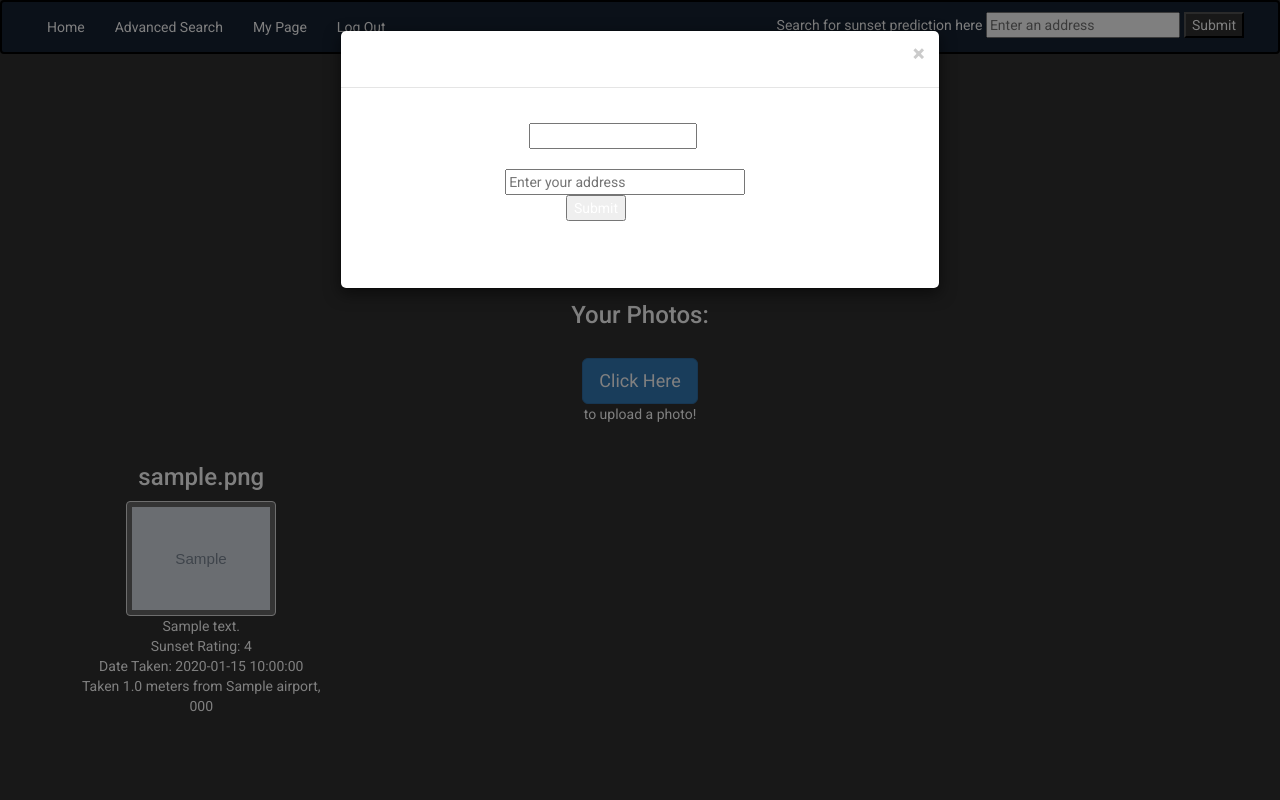
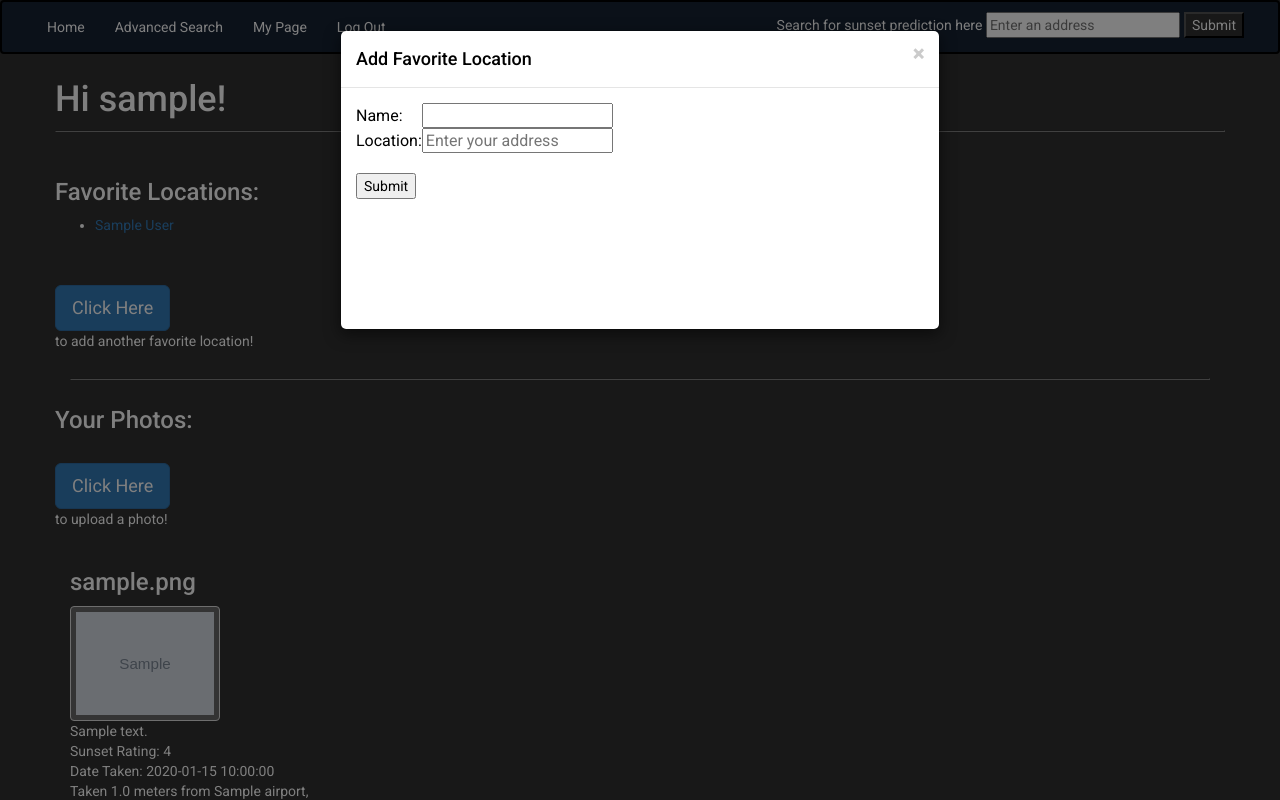
Before and after one commit to hleonhardy/fellowship-final-project, a Flask app: page /mypage in a window 1280 px wide, after a click on "Click Here". Run offline with Flask 2, Linux system fonts and the light colour scheme; the visitor is signed in with stand-in values (Sample User, id 1); tables that the repository leaves empty hold one stand-in row (values such as "Sample post"); grey boxes marked "Sample" are stand-in pictures; some libraries are stand-ins or nearby versions.

Commit message:
Tweaked the modal windows and other small things in css

```diff
--- a/templates/homepage.html
+++ b/templates/homepage.html
@@ -95,9 +95,9 @@
 
   <div class='row'>
 
-    <hr><h2 class='h-thinner'> About </h2><hr><br><br><br>
+    <hr><h2 class='h-thinner'> About </h2><hr><br><br>
         <h4 class='h-thinner'>
-        All sunsets are beautiful, but some can make the most mezmerizing scenery you have ever seen.
+        All sunsets are beautiful, but some can be particularly more mezmerizing than others.
         </h4><br>
 
         <p class='home-inner-text'>
--- a/templates/mypage.html
+++ b/templates/mypage.html
@@ -18,13 +18,13 @@
     }
 
       .container {
-        text-align: center;
+/*        text-align: center;*/
 
       }
 
-      .row {
+/*      .row {
         text-align: center;
-      }
+      }*/
 
 
       /* Always set the map height explicitly to define the size of the div
@@ -41,12 +41,22 @@
 
       .modal-body {
         width: 100px;
-        height: 200px;
+        height: 300px;
+      }
 
+      .modal-content{
+        height: 300px;
       }
 
       #autocomplete{
         z-index: 100000;
+      }
+
+      #autocomplete.my-auto {
+        width: 100%;
+      }
+      #photo-autocomplete.my-auto{
+        width: 100%;
       }
 
       .pac-container{
@@ -75,38 +85,22 @@
 <div class='container'>
 
 
-
-<h1> Hi {{ user_obj.user_name }}! </h1>
+<div class='row'>
+<h1> Hi {{ user_obj.user_name }}! </h1><hr><br>
 
 <h3> Favorite Locations: </h3>
 
-
 {% if user_obj.favorites %}
+    <ul>
        {% for fav in user_obj.favorites %}
 
 
-
-<!--       <form action='/prediction'>
-        <input type='hidden' name='favoritelocation' value='{{ fav.favorite_title}}'>
-
-            {{ fav.favorite_title }}
-
-        <input type='submit'>
-      </form> -->
-
-      <a href="/prediction?favoritelocation={{fav.favorite_title}}"> {{fav.favorite_title }}</a>
+      <li> <a href="/prediction?favoritelocation={{fav.favorite_title}}"> {{fav.favorite_title }}</a></li>
       <br>
 
         {% endfor %}
+    </ul>
         <br>
-
-
-<!--         <a href="/addfavorite">Click Here</a> to add another favorite location!<br> -->
-
-
-
-
-
 
 
 {% else %}
@@ -123,40 +117,47 @@
         </button>
         <br> to add another favorite location!<br>
 
+
         <!-- Modal -->
         <div class="modal fade" id="myModal" tabindex="-1" role="dialog" aria-labelledby="myModalLabel">
           <div class="modal-dialog" role="document">
             <div class="modal-content">
               <div class="modal-header">
                 <button type="button" class="close" data-dismiss="modal" aria-label="Close"><span aria-hidden="true">&times;</span></button>
-                <h4 class="modal-title" id="myModalLabel">Add Favorite Location</h4>
+                <h4 class="modal-title" id="myModalLabel" style="color: black;">Add Favorite Location</h4>
               </div>
               <div class="modal-body">
                 <div id="locationField">
                     <form action='/addfavorite' method='POST'>
-
-                        What would you like to name your location?:<br>
-                        Title: <input type="text" id='title' name='title'><br>
-
-                        Please Enter an address:<br>
-                        Address: <input type="text" id="autocomplete" name="address"
-                                        placeholder="Enter your address" onFocus="geolocate()"><br>
-
-
+                      <p style="color: black;">
+                        <table>
+                          <tr>
+                            <td style="color: black;">Name:</td>
+                            <td style="color: black;"><input type="text" id='title' name='title'></td>
+                          </tr>
+                          <tr>
+                            <td style="color: black;">Location:</td>
+                            <td style="color: black;"><input class='my-auto' type="text" id="autocomplete" name="address"
+                                          placeholder="Enter your address" onFocus="geolocate()"></td>
+                          </tr>
+                        </table>
+                        <br>
                         <input type="submit">
+                        </p>
                     </form>
                 </div>
               </div>
             </div>
           </div>
 </div>
-
-
-<h3> Your Photos: </h3>
+</div>
 <br>
+<hr>
 
 
 <div class="row">
+<h3> Your Photos: </h3>
+<br>
 {% if not user_obj.user_photos %}
     You haven't uploaded any photos yet!<br>
 {% endif %}
@@ -175,30 +176,52 @@
         <div class="modal-content">
           <div class="modal-header">
             <button type="button" class="close" data-dismiss="modal" aria-label="Close"><span aria-hidden="true">&times;</span></button>
-            <h4 class="modal-title" id="myModalLabel">Upload Photo</h4>
+            <h4 class="modal-title" id="myModalLabel" style="color: black;">Upload Photo</h4>
           </div>
           <div class="modal-body">
             <div id="locationField">
                 <div>
                 <form action='/uploadphoto' enctype="multipart/form-data" method='POST'>
 
+                  <p style="color: black;">
+
+
                     <input type='file' name='img' accept='image/*'><br>
-                    Photo Title: <input type='text' name='title'><br>
-                    Photo Description: <input type='text' name='description'><br>
-                    Date Taken: <input type='date' name='date'> <br>
-                    Where was this picture taken?
-                    <input type="text" id="photo-autocomplete" name="location"
-                                        placeholder="Where was the photo taken?" onFocus="geolocate()"><br>
-                    Sunset Rating: <select name='rating'>
+
+                    <table>
+                      <tr>
+                        <td style="color: black;">Photo Title: </td>
+                        <td style="color: black;"><input type='text' name='title'> </td>
+                      </tr>
+                      <tr>
+                        <td style="color: black;">Description: </td>
+                        <td style="color: black;"><input type='text' name='description'></td>
+                      </tr>
+                      <tr>
+                        <td style="color: black;">Date: </td>
+                        <td style="color: black;"><input type='date' name='date'></td>
+                      </tr>
+                        <td style="color: black;">Location:</td>
+                        <td style="color: black;"><input class='my-auto' type="text" id="photo-autocomplete" name="location" placeholder="Enter an Address" onFocus="geolocate()">
+                        </td>
+                      </tr>
+                      <tr>
+                        <td style="color: black;">Sunset Rating: </td>
+                        <td style="color: black;"><select name='rating'>
                               <option value='1'> 1 </option>
                               <option value='2'> 2 </option>
                               <option value='3'> 3 </option>
                               <option value='4'> 4 </option>
                               <option value='5'> 5 </option>
                             </select>
-                    <input type='submit'>
+                        </td>
+                      </tr>
+                    </table>
+                    <br>
+                    <input type="submit">
+                  </p>
+                </form>
 
-                </form>
                 </div>
             </div>
           </div>
```
Also changed, not shown: templates/prediction.html (+12 -13 lines). Lines whose indentation alone changed are shown as unchanged.
